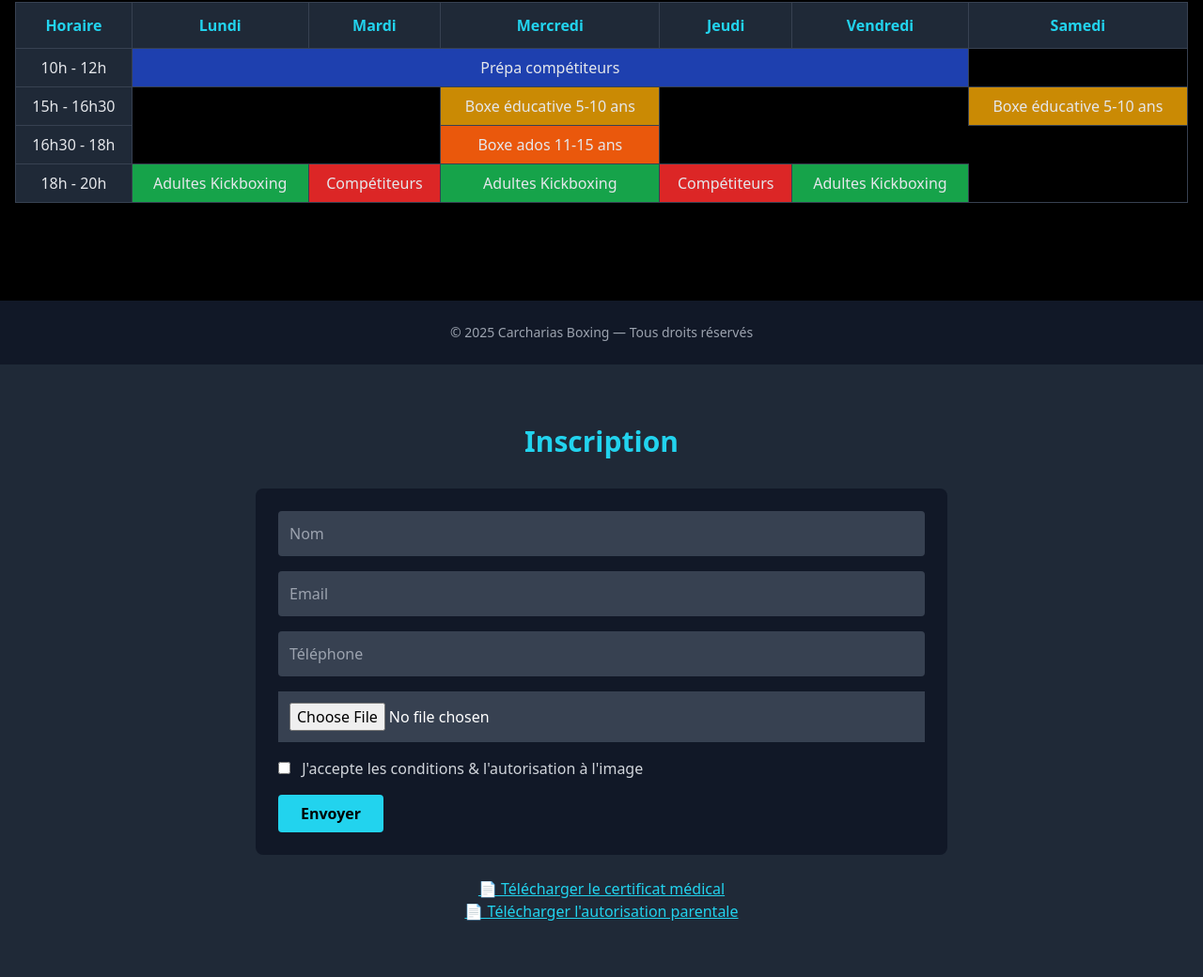
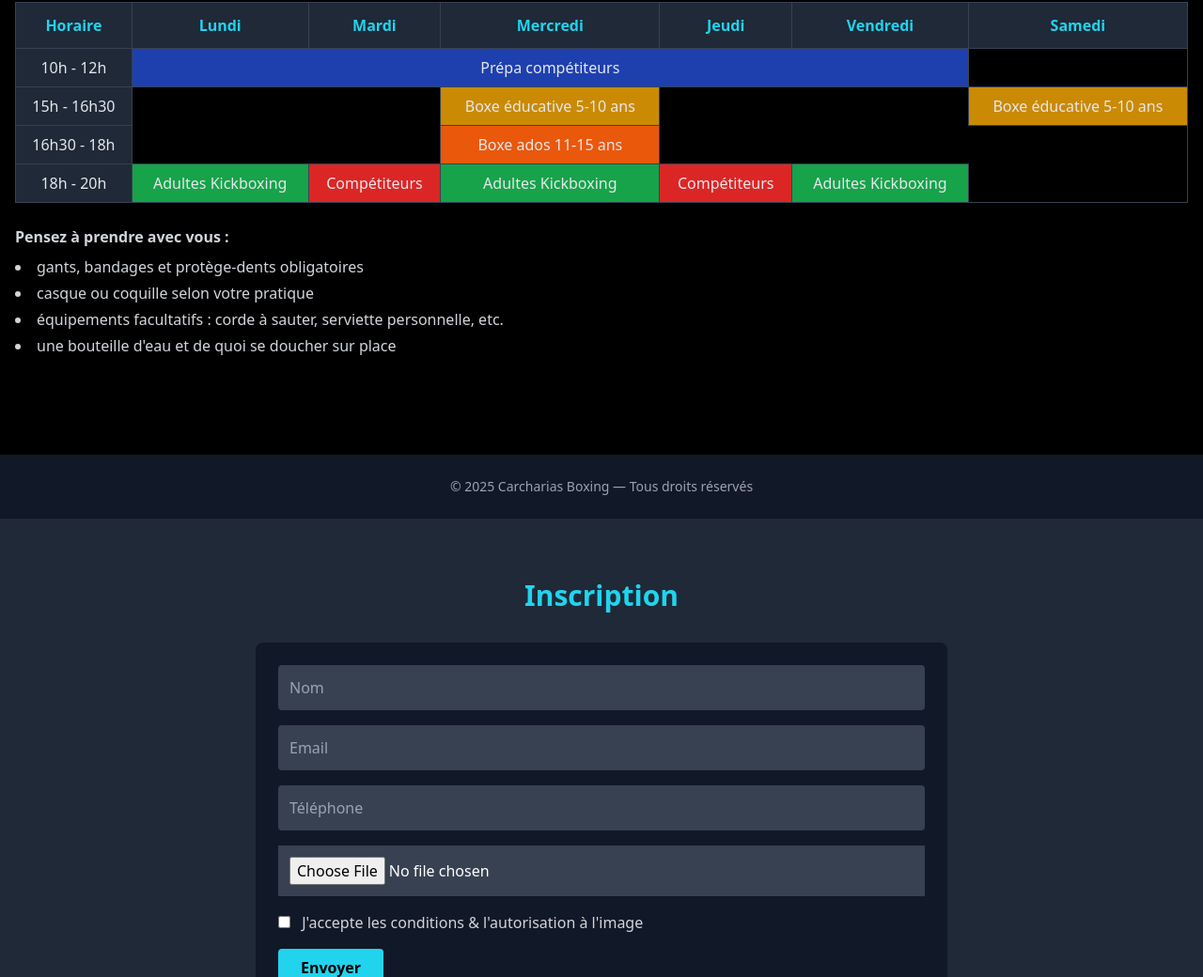
Before and after one commit to TeamCarchariasboxing/teamcarchariasboxing, a plain HTML site: page index.html in a window 1280 px wide. Shown: the part 912-1952 px from the top of the page at 94% size. Drawn offline with nearby package versions, Linux system fonts and the light colour scheme.

Commit message:
Add equipment reminder in Horaires section

```diff
--- a/index.html
+++ b/index.html
@@ -87,6 +87,15 @@
           </tr>
         </tbody>
       </table>
+    </div>
+    <div class="mt-6 text-gray-300">
+      <p class="mb-2 font-semibold">Pensez &agrave; prendre avec vous&nbsp;:</p>
+      <ul class="list-disc list-inside space-y-1">
+        <li>gants, bandages et prot&egrave;ge-dents obligatoires</li>
+        <li>casque ou coquille selon votre pratique</li>
+        <li>&eacute;quipements facultatifs&nbsp;: corde &agrave; sauter, serviette personnelle, etc.</li>
+        <li>une bouteille d'eau et de quoi se doucher sur place</li>
+      </ul>
     </div>
   </div>
 </section>
```
